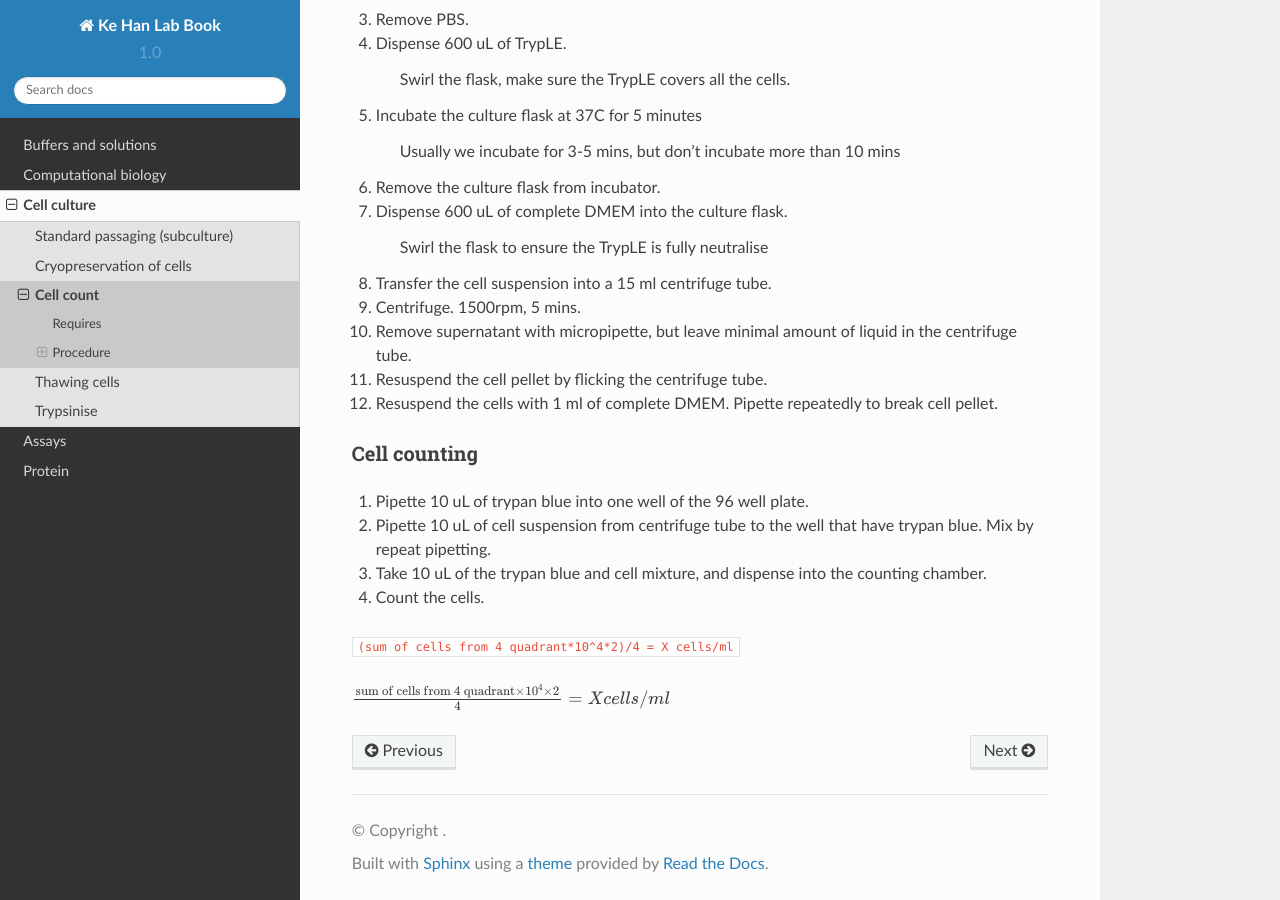
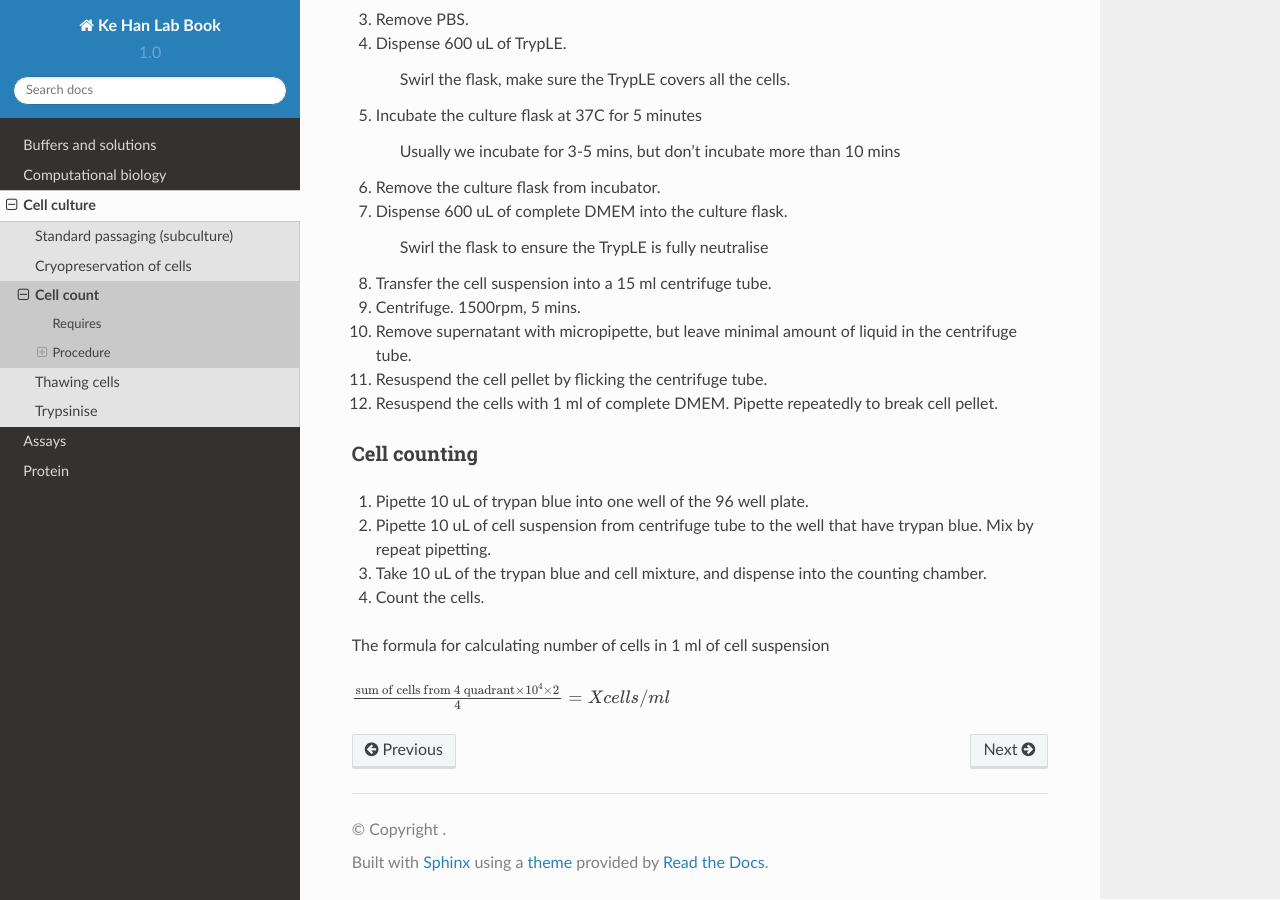
Before and after one commit to kehantan/labbook, a Sphinx documentation site: the page built from docs/cell_culture/cell_count.rst, in a window 1280 px wide and 900 px high, scrolled down 650 px. Built offline with Sphinx 7.4.7 and the Read the Docs theme 2.0.0, drawn with Linux system fonts in a browser that asks for light colours.

Commit message:
Update cell_count.rst

```diff
--- a/docs/cell_culture/cell_count.rst
+++ b/docs/cell_culture/cell_count.rst
@@ -52,6 +52,6 @@
 #. Take 10 uL of the trypan blue and cell mixture, and dispense into the counting chamber.
 #. Count the cells.
 
-:code:`(sum of cells from 4 quadrant*10^4*2)/4 = X cells/ml`
+The formula for calculating number of cells in 1 ml of cell suspension
 
 :math:`\frac{\text{sum of cells from 4 quadrant} \times 10^4 \times 2}{4} = X cells/ml`
```
